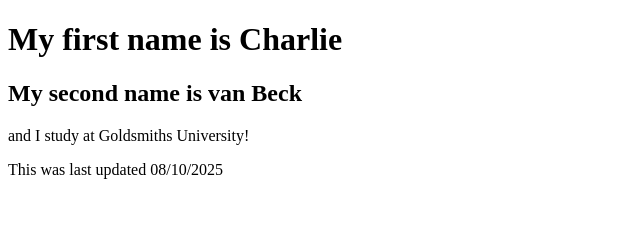
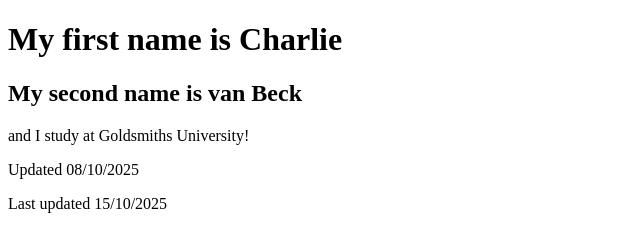
Before and after one commit to cvanbeck/02_mypage_33775115, a website: page index.html in a window 1280 px wide. Shown: the whole page, without its empty margins (0-640 px from the left). Drawn offline with Linux system fonts and the light colour scheme.

Commit message:
Slightly updated html

```diff
--- a/index.html
+++ b/index.html
@@ -9,6 +9,7 @@
     <h1>My first name is Charlie</h1>
     <h2>My second name is van Beck</h2>
     <p>and I study at Goldsmiths University!</p>
-    <p>This was last updated 08/10/2025<p>
+    <p>Updated 08/10/2025<p>
+    <p>Last updated 15/10/2025</p>
 </body>
 </html>
```
